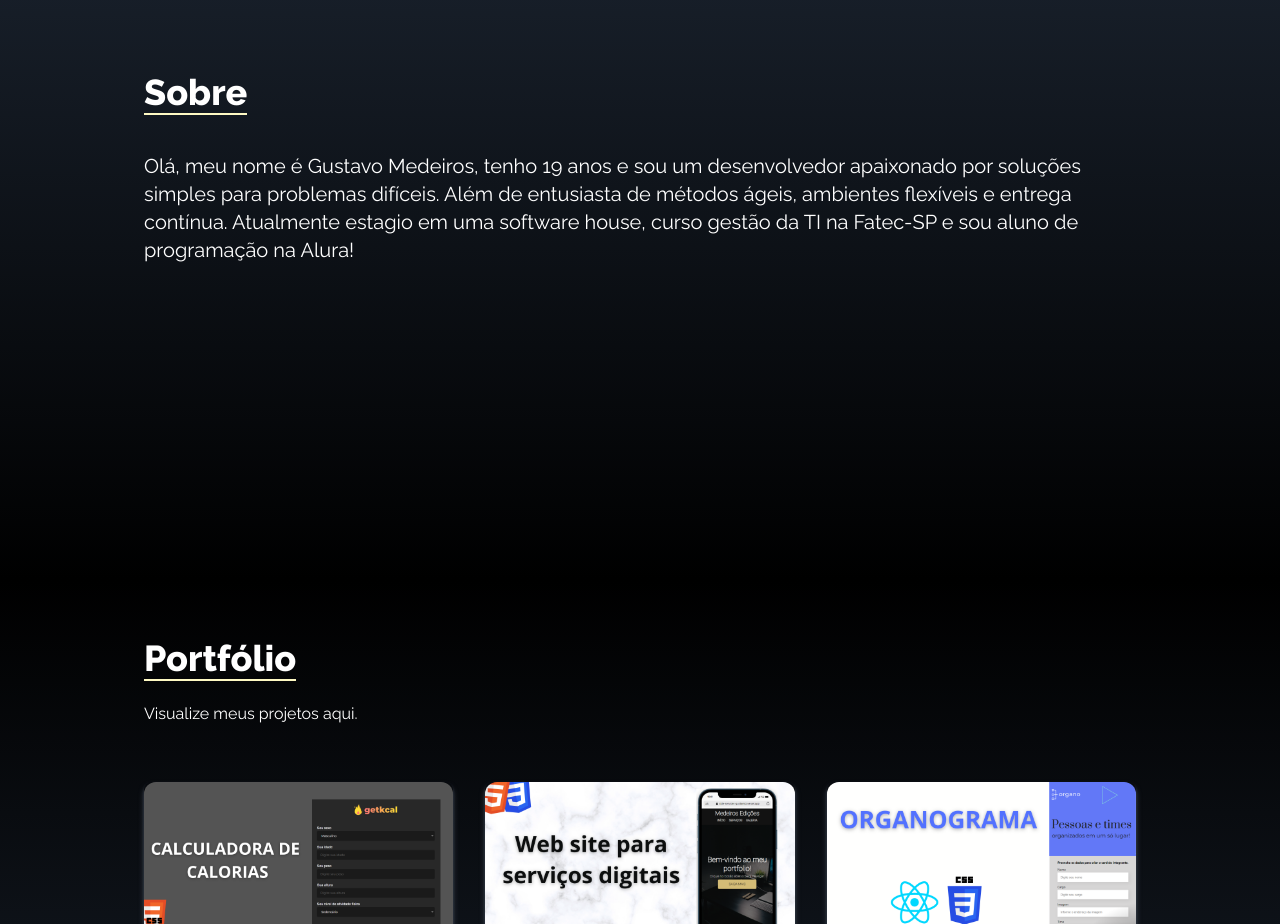
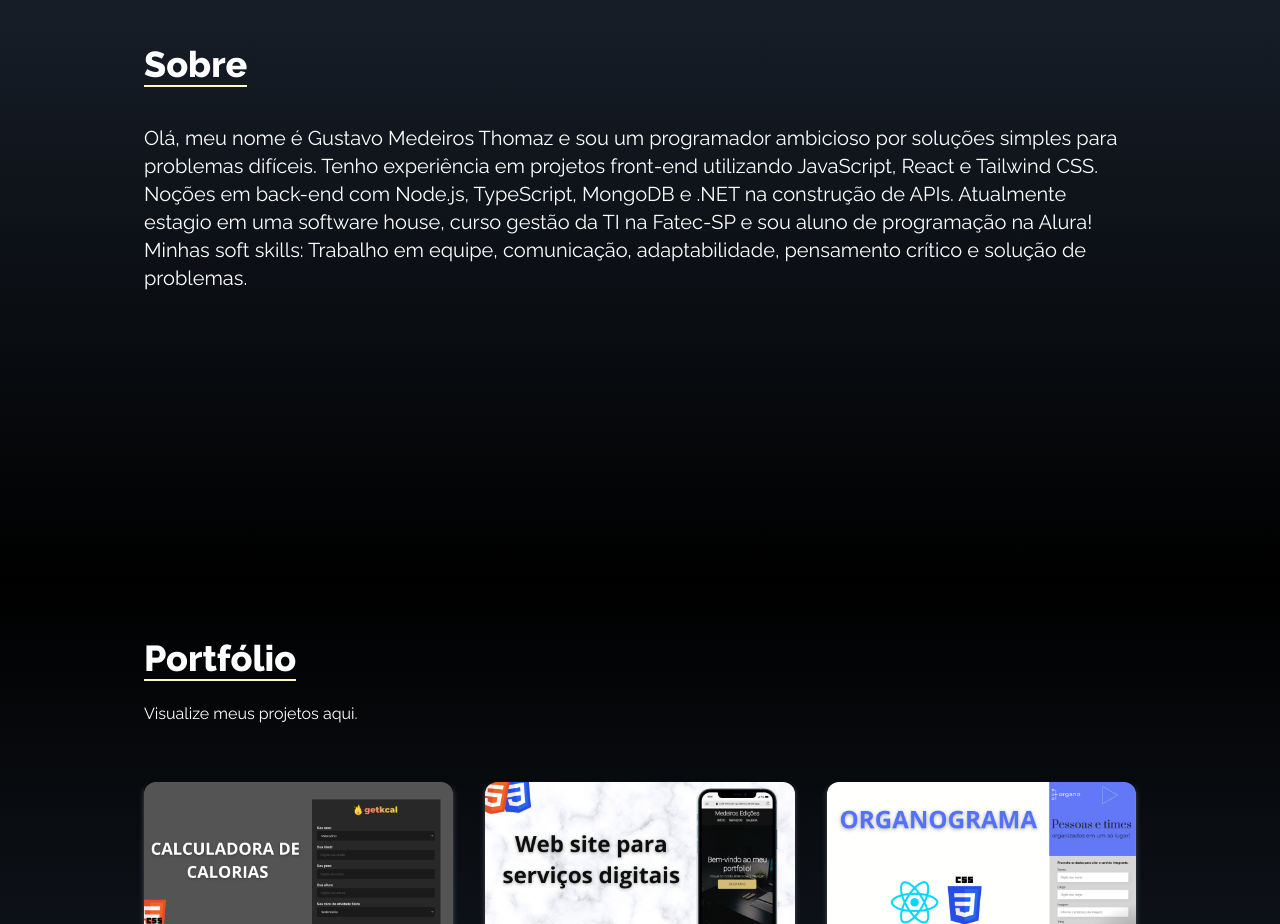
Before and after one commit to medeirospc/portfolio-jsx, a React (Create React App) app: page / in a window 1280 px wide. Shown: the part 1020-1944 px from the top of the page. Built offline with nearby package versions, Linux system fonts and the light colour scheme; a web font is replaced by a local one.

Commit message:
changing my about component

```diff
--- a/src/components/Sobre.jsx
+++ b/src/components/Sobre.jsx
@@ -14,11 +14,14 @@ const Sobre = () => {
         </div>
 
         <p className="text-xl mt-2">
-          Olá, meu nome é Gustavo Medeiros, tenho 19 anos e sou um desenvolvedor
-          apaixonado por soluções simples para problemas difíceis. Além de
-          entusiasta de métodos ágeis, ambientes flexíveis e entrega contínua.
-          Atualmente estagio em uma software house, curso gestão da TI na
-          Fatec-SP e sou aluno de programação na Alura!
+          Olá, meu nome é Gustavo Medeiros Thomaz e sou um programador ambicioso
+          por soluções simples para problemas difíceis. Tenho experiência em
+          projetos front-end utilizando JavaScript, React e Tailwind CSS. Noções
+          em back-end com Node.js, TypeScript, MongoDB e .NET na construção de
+          APIs. Atualmente estagio em uma software house, curso gestão da TI na
+          Fatec-SP e sou aluno de programação na Alura! Minhas soft skills:
+          Trabalho em equipe, comunicação, adaptabilidade, pensamento crítico e
+          solução de problemas.
         </p>
 
         <br />
```
